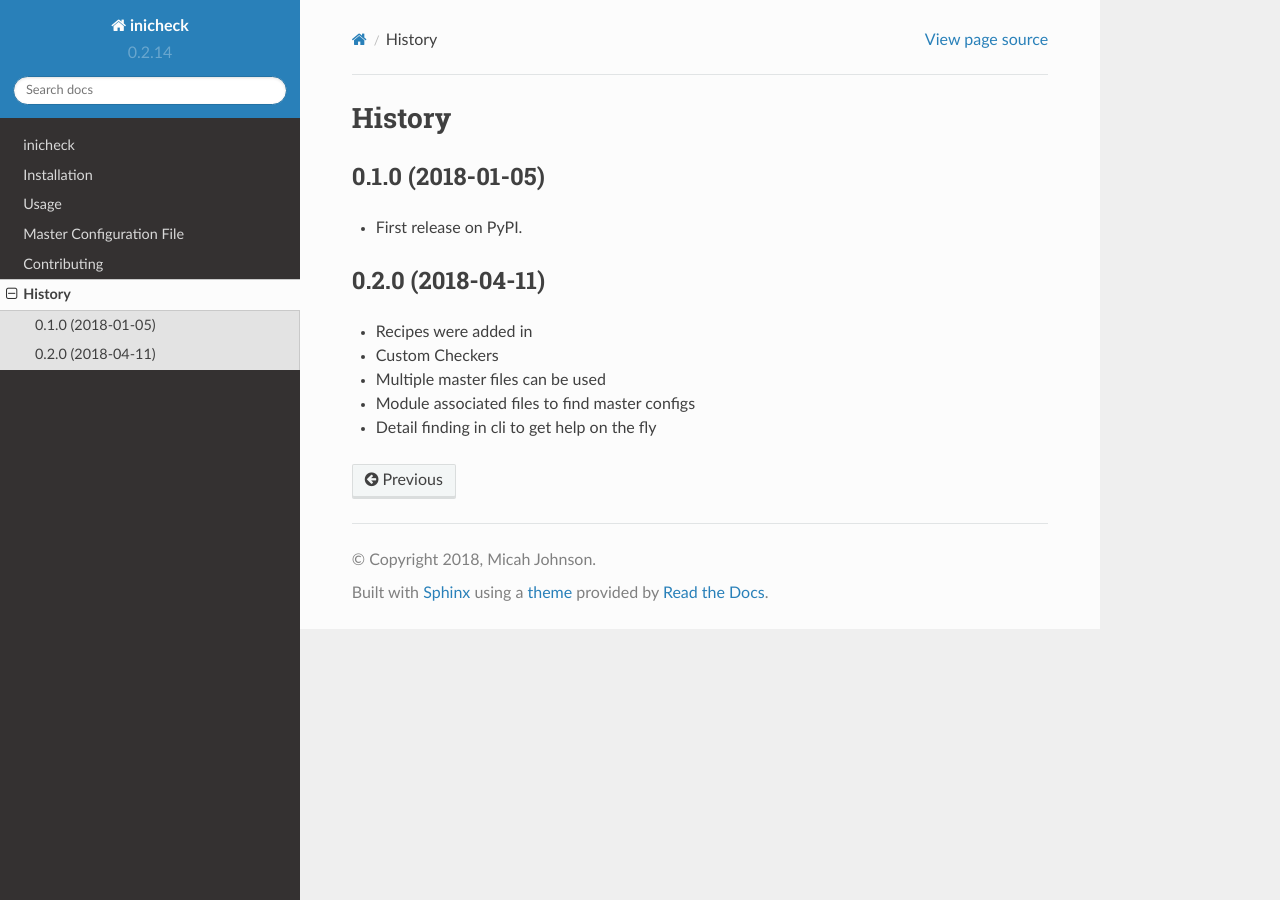
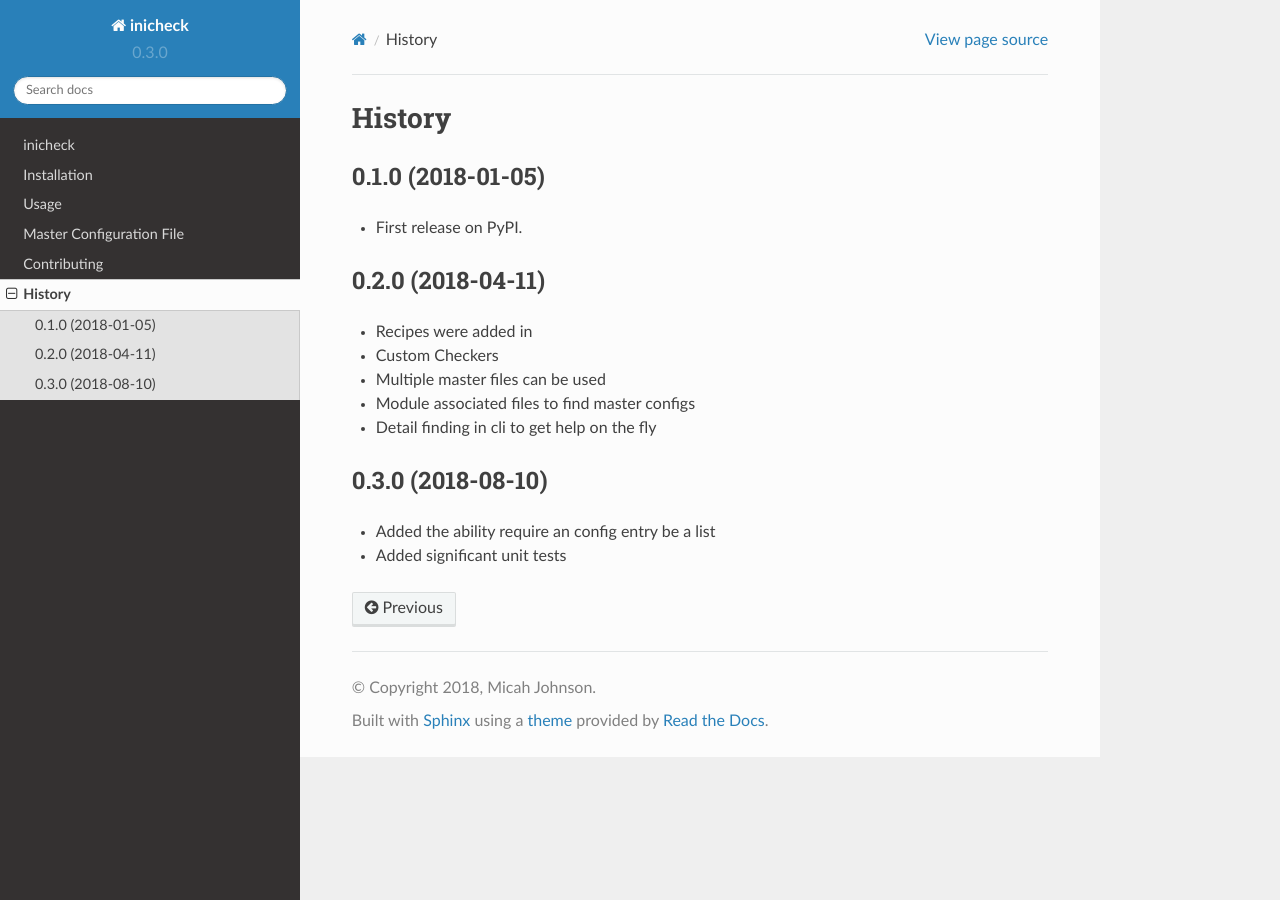
Before and after one commit to USDA-ARS-NWRC/inicheck, a Sphinx documentation site: the page built from docs/history.rst, in a window 1280 px wide. Built offline with Sphinx 7.4.7 and the Read the Docs theme 2.0.0, drawn with Linux system fonts in a browser that asks for light colours; pages that are not in the unit, such as notebooks, are missing from menus.

Commit message:
Bump version: 0.2.14 → 0.3.0
 Updated the history

```diff
--- a/docs/history.rst
+++ b/docs/history.rst
@@ -15,3 +15,9 @@ History
 * Multiple master files can be used
 * Module associated files to find master configs
 * Detail finding in cli to get help on the fly
+
+0.3.0 (2018-08-10)
+------------------
+
+* Added the ability require an config entry be a list
+* Added significant unit tests
--- a/inicheck/__init__.py
+++ b/inicheck/__init__.py
@@ -2,7 +2,7 @@
 import os
 __author__ = """Micah Johnson"""
 __email__ = 'micah.johnson150@gmail.com'
-__version__ = '0.2.14'
+__version__ = '0.3.0'
 
 # Keywords for conditional statements in a master config file
 __trigger_keywords__ = ['trigger']
--- a/setup.py
+++ b/setup.py
@@ -27,7 +27,7 @@ test_requirements = [
 
 setup(
     name='inicheck',
-    version='0.2.14',
+    version='0.3.0',
     description="inicheck is an high level configuration file checker enabling developers tight control over their users configuration files",
     long_description=readme + '\n\n' + history,
     author="Micah Johnson",
```
Also changed, not shown: .bumpversion.cfg.
